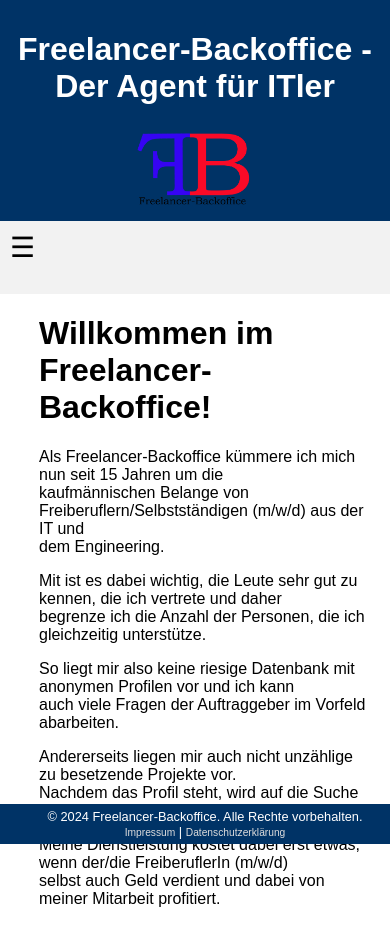
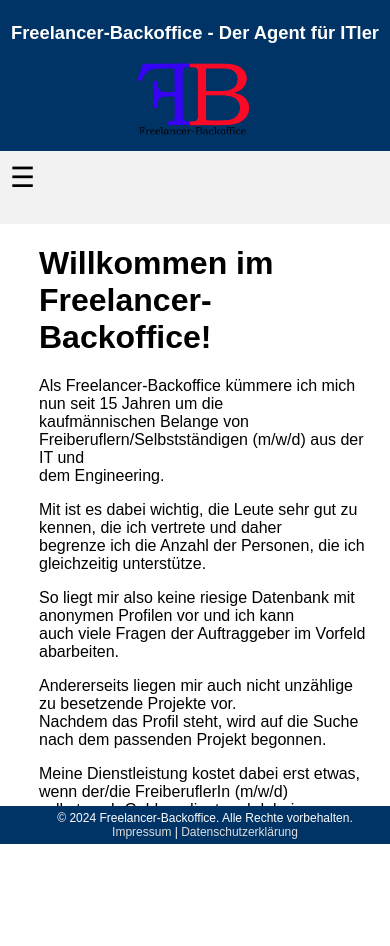
Before and after one commit to dubesor/Freelancer-Backoffice, a plain HTML site: page index.html in a window 390 px wide. After the commit the page ends 913 px from the top, so only its background shows below. Drawn offline with Linux system fonts and the light colour scheme.

Commit message:
header and footer mobile size adjustments

```diff
--- a/styles.css
+++ b/styles.css
@@ -54,6 +54,9 @@ header img {
 
     header img {
         height: 80px; /* Smaller logo height */
+    }
+    header h1 {
+        font-size: 4.7vw; /* Reduced font size for h1 */
     }
 }
 
@@ -136,12 +139,13 @@ footer a:hover {
 @media (max-width: 768px) {
     footer {
         padding: 5px 10px; /* Reduced vertical padding */
-        font-size: 0.8em; /* Smaller font size for space efficiency */
+        font-size: 0.75em; /* Smaller font size for space efficiency */
     }
-
+	/* removed due to font difference in footer text
     footer a {
-        font-size: 0.8em; /* Ensure anchor tags within the footer match the reduced font size */
+        font-size: 0.8em; Ensure anchor tags within the footer match the reduced font size
     }
+	*/
 }
 
 
```
